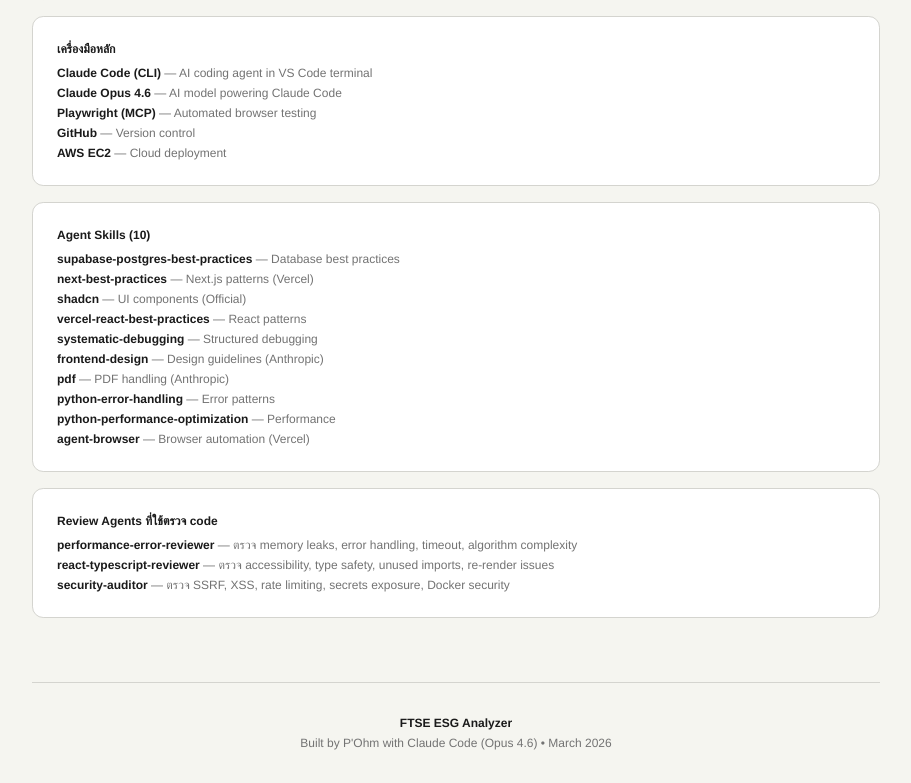
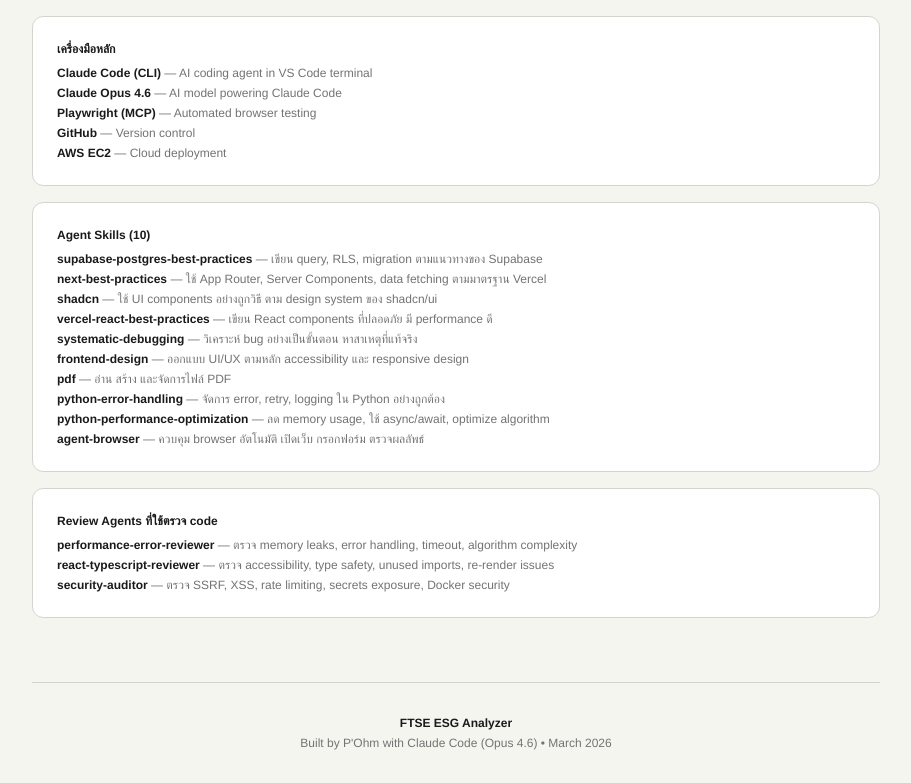
Before and after one commit to Lalintia/ftse-esg-app, a Next.js app in the folder frontend/: page /about in a window 1280 px wide. Shown: the part 3223-4006 px from the top of the page, without its empty margins (184-1095 px from the left). Built offline with nearby package versions, Linux system fonts and the light colour scheme.

Commit message:
fix: describe agent skills by function in both Thai and English
Each skill now explains what it does instead of just showing source name.

Co-Authored-By: Claude Opus 4.6 (1M context) <noreply@anthropic.com>

```diff
--- a/frontend/src/app/about/page.tsx
+++ b/frontend/src/app/about/page.tsx
@@ -235,16 +235,16 @@ export default function AboutPage() {
         <Card className="mt-4">
           <p className="mb-2 text-xs font-semibold">Agent Skills (10)</p>
           <div className="space-y-1 text-xs text-muted-foreground">
-            <div><strong className="text-foreground">supabase-postgres-best-practices</strong> — Database best practices</div>
-            <div><strong className="text-foreground">next-best-practices</strong> — Next.js patterns (Vercel)</div>
-            <div><strong className="text-foreground">shadcn</strong> — UI components (Official)</div>
-            <div><strong className="text-foreground">vercel-react-best-practices</strong> — React patterns</div>
-            <div><strong className="text-foreground">systematic-debugging</strong> — Structured debugging</div>
-            <div><strong className="text-foreground">frontend-design</strong> — Design guidelines (Anthropic)</div>
-            <div><strong className="text-foreground">pdf</strong> — PDF handling (Anthropic)</div>
-            <div><strong className="text-foreground">python-error-handling</strong> — Error patterns</div>
-            <div><strong className="text-foreground">python-performance-optimization</strong> — Performance</div>
-            <div><strong className="text-foreground">agent-browser</strong> — Browser automation (Vercel)</div>
+            <div><strong className="text-foreground">supabase-postgres-best-practices</strong> — {lang === 'th' ? 'เขียน query, RLS, migration ตามแนวทางของ Supabase' : 'Write queries, RLS, migrations following Supabase guidelines'}</div>
+            <div><strong className="text-foreground">next-best-practices</strong> — {lang === 'th' ? 'ใช้ App Router, Server Components, data fetching ตามมาตรฐาน Vercel' : 'App Router, Server Components, data fetching per Vercel standards'}</div>
+            <div><strong className="text-foreground">shadcn</strong> — {lang === 'th' ? 'ใช้ UI components อย่างถูกวิธี ตาม design system ของ shadcn/ui' : 'Use UI components correctly per shadcn/ui design system'}</div>
+            <div><strong className="text-foreground">vercel-react-best-practices</strong> — {lang === 'th' ? 'เขียน React components ที่ปลอดภัย มี performance ดี' : 'Write safe, performant React components'}</div>
+            <div><strong className="text-foreground">systematic-debugging</strong> — {lang === 'th' ? 'วิเคราะห์ bug อย่างเป็นขั้นตอน หาสาเหตุที่แท้จริง' : 'Analyze bugs systematically, find root causes'}</div>
+            <div><strong className="text-foreground">frontend-design</strong> — {lang === 'th' ? 'ออกแบบ UI/UX ตามหลัก accessibility และ responsive design' : 'Design UI/UX with accessibility and responsive principles'}</div>
+            <div><strong className="text-foreground">pdf</strong> — {lang === 'th' ? 'อ่าน สร้าง และจัดการไฟล์ PDF' : 'Read, create, and manage PDF files'}</div>
+            <div><strong className="text-foreground">python-error-handling</strong> — {lang === 'th' ? 'จัดการ error, retry, logging ใน Python อย่างถูกต้อง' : 'Handle errors, retries, logging in Python properly'}</div>
+            <div><strong className="text-foreground">python-performance-optimization</strong> — {lang === 'th' ? 'ลด memory usage, ใช้ async/await, optimize algorithm' : 'Reduce memory usage, use async/await, optimize algorithms'}</div>
+            <div><strong className="text-foreground">agent-browser</strong> — {lang === 'th' ? 'ควบคุม browser อัตโนมัติ เปิดเว็บ กรอกฟอร์ม ตรวจผลลัพธ์' : 'Automate browser — navigate, fill forms, verify results'}</div>
           </div>
         </Card>
         <Card className="mt-4">
```
